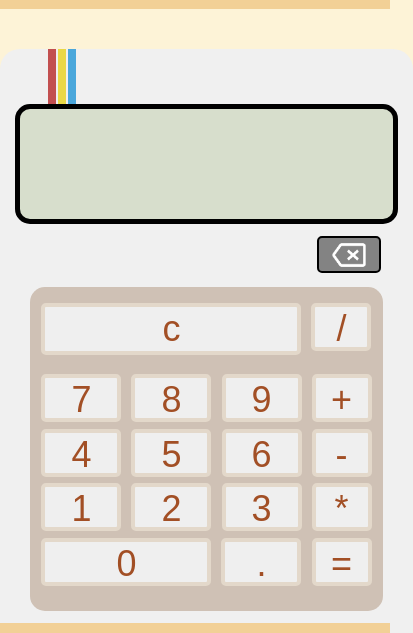
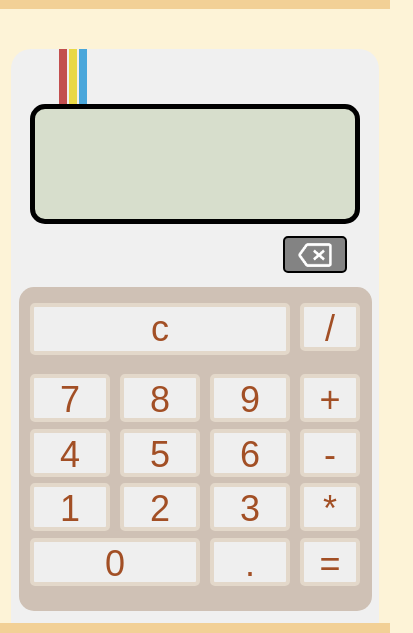
Before and after one commit to CaioColli/Calculadora, a plain HTML site: page index.html in a window 390 px wide. Shown: the part 141-774 px from the top of the page, 413 px wide, since content can reach past the window. Drawn offline with Linux system fonts and the light colour scheme.

Commit message:
Add files via upload

```diff
--- a/style.css
+++ b/style.css
@@ -12,6 +12,7 @@ header {
 
 .content_header {
     display: flex;
+    flex-wrap: wrap;
     align-items: center;
     padding: 1.5625rem 0;
     margin-left: 3rem;
@@ -35,6 +36,7 @@ header {
 
 .linhas {
     display: flex;
+    flex-wrap: wrap;
     margin-left: 3rem;
 }
 
@@ -109,6 +111,7 @@ header {
     border-radius: .9375rem;
     display: flex;
     flex-direction: column;
+    flex-wrap: wrap;
     margin: 0.6rem auto;
     height: 20.25rem;
     width: 22.0625rem;
@@ -155,8 +158,24 @@ footer {
     bottom: 0;
     background-color: #F2D096;
     display: flex;
+    flex-wrap: wrap;
     height: 5rem;
     position: absolute;
     justify-content: center;
     width: 100%;
 }
+
+
+@media screen and (max-width: 640px) {
+    .caixa_calc {
+        width: 23rem;
+    }
+
+    .tela {
+        width: 20rem;
+    }
+
+    .backSpace {
+        margin-left: 17rem;
+    }
+}
```
